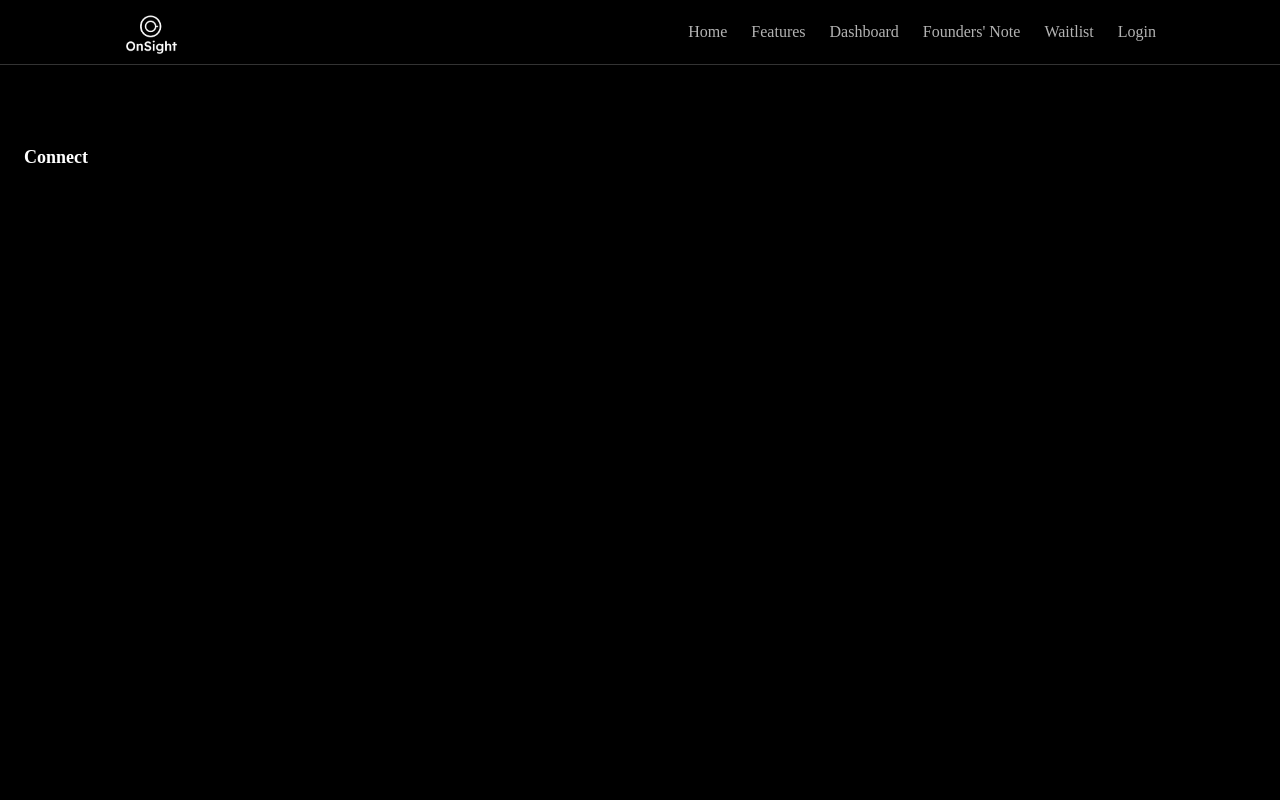
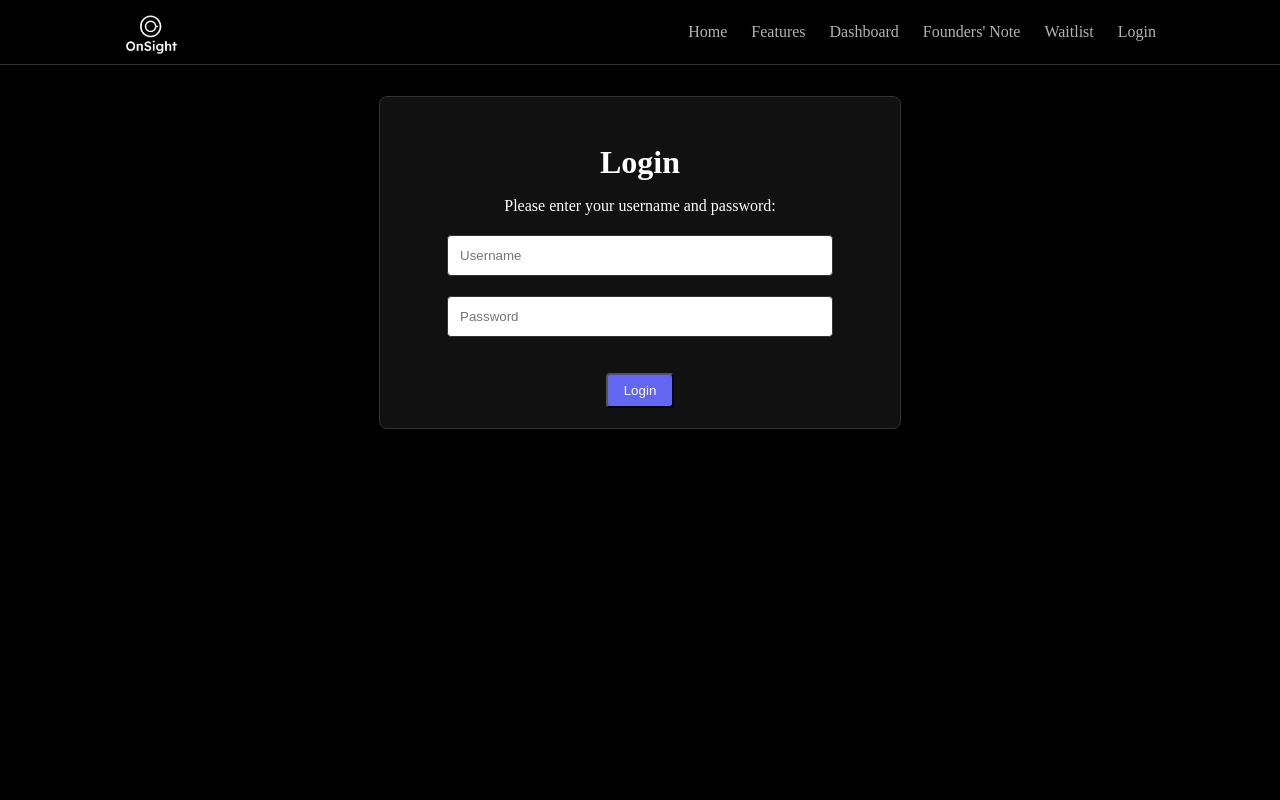
Before and after one commit to sshunf/OnSight-frontend, a React (Vite) app in the folder my-app/: page /login in a window 1280 px wide. Shown: the top 800 px of the page. Built offline with nearby package versions, Linux system fonts and the light colour scheme.

Commit message:
added login page

```diff
--- a/my-app/src/App.jsx
+++ b/my-app/src/App.jsx
@@ -7,6 +7,7 @@ import Footer from './components/Footer';
 import HomePage from './pages/HomePage';
 import FeaturesPage from './pages/FeaturesPage';
 import FoundersNotePage from './pages/FoundersNotePage';
+import LoginScreen from './components/LoginScreen';
 
 function App() {
   return (
@@ -16,6 +17,7 @@ function App() {
         <Route path="/" element={<HomePage />} />
         <Route path="/features" element={<FeaturesPage />} />
         <Route path="/foundersNote" element={<FoundersNotePage />} />
+        <Route path="/login" element={<LoginScreen />} />
       </Routes>
       <Footer />
     </Router>
--- a/my-app/src/components/LoginScreen.jsx
+++ b/my-app/src/components/LoginScreen.jsx
@@ -0,0 +1,115 @@
+import React, { useState } from 'react';
+import '../css/LoginScreen.css';
+
+function LoginScreen() {
+  const [activeScreen, setActiveScreen] = useState('login');
+
+  // Valid accounts for demo
+  const validAccounts = {
+    "TheGarage": "resident",
+    "SPAC": "recreation"
+  };
+
+  const checkCredentials = (e) => {
+    e.preventDefault();
+    const user = e.target.username.value;
+    const pass = e.target.password.value;
+
+    if (validAccounts[user] && validAccounts[user] === pass) {
+      if (user === "TheGarage") {
+        setActiveScreen('occupancy');
+        fetchOccupancy();
+      } else if (user === "SPAC") {
+        setActiveScreen('motion');
+        fetchMotionAndForce();
+      }
+    } else {
+      alert("Incorrect username or password!");
+    }
+  };
+
+  const logout = () => {
+    setActiveScreen('login');
+  };
+
+  // Fetch functions (to be implemented with your backend)
+  const fetchOccupancy = async () => {
+    try {
+      const res = await fetch('/dataOccupancy', { cache: 'no-store' });
+      const data = await res.json();
+      // Update occupancy data in state
+    } catch (err) {
+      console.error("Error fetching occupancy:", err);
+    }
+  };
+
+  const fetchMotionAndForce = async () => {
+    try {
+      const motionRes = await fetch('/dataMotion', { cache: 'no-store' });
+      const motionData = await motionRes.json();
+      // Update motion data in state
+
+      const forceRes = await fetch('/dataForce', { cache: 'no-store' });
+      const forceData = await forceRes.json();
+      // Update force data in state
+    } catch (err) {
+      console.error("Error fetching motion/force data:", err);
+    }
+  };
+
+  return (
+    <section className="login-section">
+      <div className="asterisk-bg" id="asteriskContainer"></div>
+
+      {/* Login Screen */}
+      {activeScreen === 'login' && (
+        <div className="content-box">
+          <h2>Login</h2>
+          <p>Please enter your username and password:</p>
+          <form onSubmit={checkCredentials}>
+            <input
+              type="text"
+              name="username"
+              placeholder="Username"
+              className="input-field"
+            />
+            <input
+              type="password"
+              name="password"
+              placeholder="Password"
+              className="input-field"
+            />
+            <button type="submit" className="login-button">
+              Login
+            </button>
+          </form>
+        </div>
+      )}
+
+      {/* Occupancy Screen */}
+      {activeScreen === 'occupancy' && (
+        <div className="content-box">
+          <h2>The Residency of The Garage Live Count</h2>
+          <p className="count">0</p>
+          <button className="logout-button" onClick={logout}>
+            Logout
+          </button>
+        </div>
+      )}
+
+      {/* Motion Screen */}
+      {activeScreen === 'motion' && (
+        <div className="content-box">
+          <h2>SPAC Machine Usage</h2>
+          <p>Total Motion Time: <span>0</span></p>
+          <p>Force Time: <span>0</span></p>
+          <button className="logout-button" onClick={logout}>
+            Logout
+          </button>
+        </div>
+      )}
+    </section>
+  );
+}
+
+export default LoginScreen;
--- /dev/null
+++ b/my-app/src/css/LoginScreen.css
@@ -0,0 +1,121 @@
+.login-section {
+    padding-top: 6rem;
+    padding-bottom: 6rem;
+    position: relative;
+    min-height: 100vh;
+    background-color: var(--bg-color);
+    color: var(--text-color);
+}
+
+.content-box {
+    background-color: var(--box-bg);
+    border: 1px solid var(--border-color);
+    border-radius: 0.5rem;
+    padding: 1.25rem;
+    color: var(--text-color);
+    margin: 0 auto;
+    text-align: center;
+    max-width: 30rem;
+  }
+
+.content-box h2 {
+    font-size: 2rem;
+    font-weight: bold;
+    margin-bottom: 1rem;
+    position: relative;
+    z-index: 1;
+}
+
+.input-field {
+    display: block;
+    width: 75%;
+    margin: 1rem auto;
+    padding: 0.5rem 0.75rem;
+    border-radius: 0.25rem;
+    color: #111; /* Dark text for contrast */
+    background-color: #ffffff; /* White background */
+    border: 1px solid var(--border-color);
+    position: relative;
+    z-index: 2;
+    padding: 0.75rem 0.75rem; /* Increased from 0.5rem to 0.75rem for more height */
+    margin: 1.25rem auto;
+}
+
+/* Add focus state for better UX */
+.input-field:focus {
+    outline: none;
+    border-color: #6366f1; /* Match the button color */
+    box-shadow: 0 0 0 2px rgba(99, 102, 241, 0.2);
+}
+
+.login-button,
+.logout-button {
+    margin-top: 1rem;
+    padding: 0.5rem 1rem;
+    background-color: #6366f1;
+    color: white;
+    border-radius: 0.25rem;
+    transition: background-color 0.3s ease;
+}
+
+.login-button:hover,
+.logout-button:hover {
+    background-color: #4f46e5;
+}
+
+/* Asterisk Background */
+.asterisk-bg {
+    position: fixed;
+    top: 0;
+    left: 0;
+    width: 100%;
+    height: 100%;
+    z-index: -1;
+    overflow: hidden;
+}
+
+.asterisk {
+    position: absolute;
+    color: var(--asterisk-color);
+    font-size: 1.5rem;
+    pointer-events: auto;
+    cursor: default;
+    transition: transform 0.3s ease, color 0.3s ease;
+    user-select: none;
+    z-index: 0;
+    animation: float 20s ease-in-out infinite;
+}
+
+.asterisk:hover {
+    color: var(--asterisk-hover);
+    transform: translate(2px, -2px) scale(1.2);
+    animation-play-state: paused;
+}
+
+@keyframes float {
+    0% { transform: translate(0, 0) rotate(0deg); }
+    25% { transform: translate(10px, 10px) rotate(5deg); }
+    50% { transform: translate(0, 15px) rotate(0deg); }
+    75% { transform: translate(-10px, 5px) rotate(-5deg); }
+    100% { transform: translate(0, 0) rotate(0deg); }
+}
+
+/* CSS Variables */
+:root {
+    --bg-color: #000; /* Changed from #f8f9fa to #000 */
+    --text-color: #fff; /* Changed from #333 to #fff */
+    --box-bg: #111; /* Changed from #fff to #111 */
+    --border-color: #333; /* Changed from #ddd to #333 */
+    --asterisk-color: rgba(255, 255, 255, 0.1);
+    --asterisk-hover: rgba(255, 255, 255, 0.3);
+}
+
+/* Light Mode (if needed) */
+html.light {
+    --bg-color: #f8f9fa;
+    --text-color: #333;
+    --box-bg: #fff;
+    --border-color: #ddd;
+    --asterisk-color: rgba(0, 0, 0, 0.1);
+    --asterisk-hover: rgba(0, 0, 0, 0.3);
+}
```
Also changed, not shown: my-app/src/pages/Login.jsx (added, +12 -0 lines), 1 other file (tests, documents, lock files or other folders).
